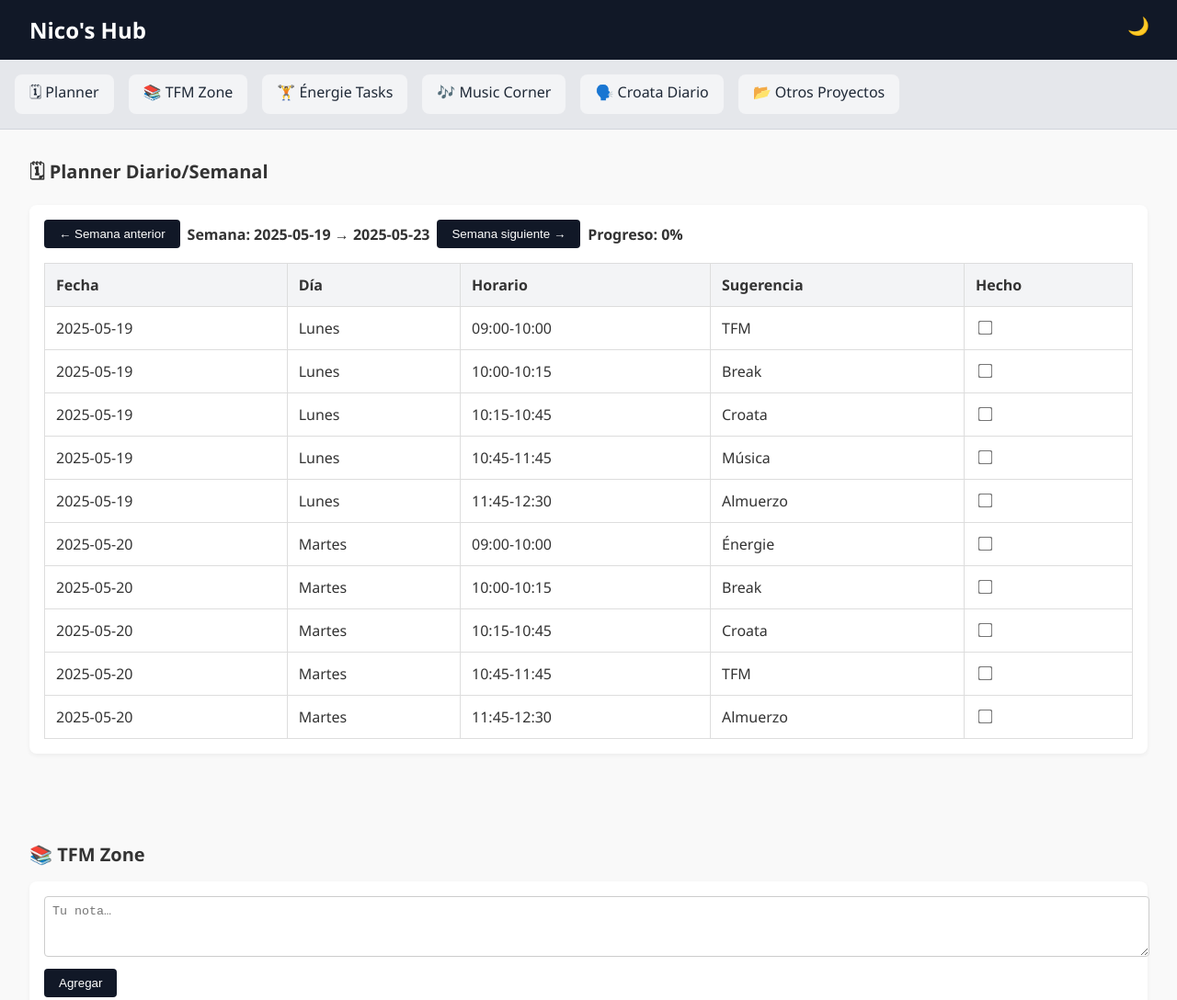
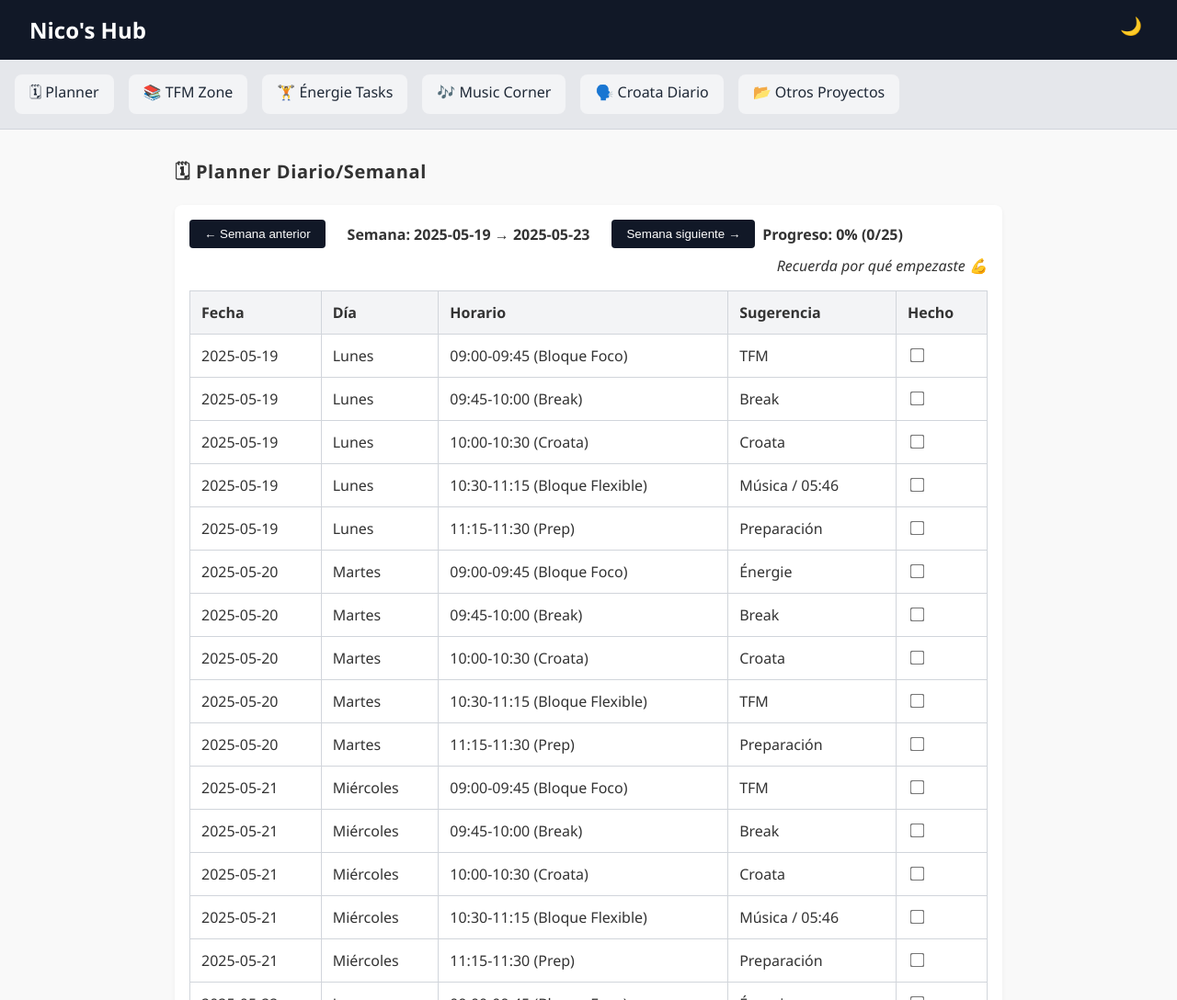
Before and after one commit to nicogarreaud/nicos-hub, a plain HTML site: page index.html in a window 1280 px wide. Shown: the top 1088 px of the page at 92% size. Drawn offline with Linux system fonts and the light colour scheme.

Commit message:
index.html
Versión nueva Mayo 2025

```diff
--- a/index.html
+++ b/index.html
@@ -3,111 +3,190 @@
 <head>
   <meta charset="UTF-8">
   <title>Nico's Hub</title>
-
-  <!-- 1) Agrega aquí el SDK de Firebase -->
-  <script src="https://www.gstatic.com/firebasejs/9.23.0/firebase-app-compat.js"></script>
-  <script src="https://www.gstatic.com/firebasejs/9.23.0/firebase-firestore-compat.js"></script>
-
+  <meta name="viewport" content="width=device-width,initial-scale=1">
   <style>
-    /* Variables de color para modo oscuro/claro (si ya lo tenías, mantenlas) */
     :root {
-      --bg: #f9f9f9; --fg: #333; --card-bg: #fff;
-      --header-bg: #111827; --header-fg: #fff;
-      --nav-bg: #e5e7eb; --nav-link-bg: #f3f4f6; --nav-link-fg: #1f2937;
-      --btn-bg: #111827; --btn-fg: #fff; --btn-hover-bg: #1f2937;
+      --bg: #f9f9f9;
+      --fg: #333;
+      --card-bg: #fff;
+      --header-bg: #111827;
+      --header-fg: #fff;
+      --nav-bg: #e5e7eb;
+      --nav-link-bg: #f3f4f6;
+      --nav-link-fg: #1f2937;
+      --btn-bg: #111827;
+      --btn-fg: #fff;
+      --btn-hover-bg: #1f2937;
+      --divider: #d1d5db;
+      --note-date: #555;
     }
     [data-theme="dark"] {
-      --bg: #1e1e2e; --fg: #e0e0e0; --card-bg: #2e2e3e;
-      --header-bg: #0f0f1f; --header-fg: #e0e0e0;
-      --nav-bg: #2e2e3e; --nav-link-bg: #3e3e4e; --nav-link-fg: #e0e0e0;
-      --btn-bg: #3e3e4e; --btn-fg: #e0e0e0; --btn-hover-bg: #5e5e7e;
+      --bg: #1e1e2e;
+      --fg: #e0e0e0;
+      --card-bg: #2e2e3e;
+      --header-bg: #0f0f1f;
+      --header-fg: #e0e0e0;
+      --nav-bg: #2e2e3e;
+      --nav-link-bg: #3e3e4e;
+      --nav-link-fg: #e0e0e0;
+      --btn-bg: #3e3e4e;
+      --btn-fg: #e0e0e0;
+      --btn-hover-bg: #5e5e7e;
+      --divider: #444;
+      --note-date: #b0b0b0;
     }
-
+    html, body { height: 100%; }
     body {
-      margin: 0; font-family: 'Segoe UI', sans-serif;
-      background: var(--bg); color: var(--fg);
+      margin: 0;
+      font-family: 'Segoe UI', sans-serif;
+      background: var(--bg);
+      color: var(--fg);
+      min-height: 100vh;
+      transition: background 0.3s, color 0.3s;
     }
     header {
-      background: var(--header-bg); color: var(--header-fg);
-      padding: 1rem 2rem; font-size: 1.5rem; font-weight: bold;
+      background: var(--header-bg);
+      color: var(--header-fg);
+      padding: 1rem 2rem;
+      font-size: 1.5rem;
+      font-weight: bold;
       position: relative;
     }
     #theme-toggle {
-      position: absolute; right: 1.5rem; top: 1rem;
-      background: none; border: none; font-size: 1.2rem; cursor: pointer;
+      position: absolute;
+      right: 2rem;
+      top: 1rem;
+      background: none;
+      border: none;
+      font-size: 1.2rem;
+      cursor: pointer;
       color: var(--header-fg);
+      transition: color .2s;
     }
     nav {
-      background: var(--nav-bg); padding: 1rem;
-      display: flex; gap: 1rem; flex-wrap: wrap;
-      border-bottom: 1px solid #d1d5db;
+      background: var(--nav-bg);
+      padding: 1rem;
+      display: flex;
+      gap: 1rem;
+      flex-wrap: wrap;
+      border-bottom: 1px solid var(--divider);
     }
     nav a {
-      background: var(--nav-link-bg); color: var(--nav-link-fg);
-      padding: 0.5rem 1rem; border-radius: 0.5rem;
-      text-decoration: none; transition: .2s;
+      color: var(--nav-link-fg);
+      text-decoration: none;
+      padding: 0.5rem 1rem;
+      background: var(--nav-link-bg);
+      border-radius: .5rem;
+      transition: .2s;
     }
-    nav a:hover { background: #d1d5db; }
-
-    section { padding: 2rem; }
-    .section-title { font-size: 1.25rem; font-weight: bold; margin-bottom: 1rem; }
+    nav a:hover { background: var(--divider); }
+    section { padding: 2rem; max-width: 900px; margin: auto; }
+    .section-title {
+      font-size: 1.25rem;
+      font-weight: bold;
+      margin-bottom: 1rem;
+      letter-spacing: 0.03em;
+    }
     .card {
-      background: var(--card-bg); padding: 1rem; border-radius: 0.5rem;
-      box-shadow: 0 2px 5px rgba(0,0,0,0.05); margin-bottom: 2rem;
+      background: var(--card-bg);
+      padding: 1rem;
+      border-radius: .5rem;
+      box-shadow: 0 2px 5px rgba(0,0,0,0.05);
+      margin-bottom: 2rem;
     }
-
     /* Planner */
     #planner-controls {
-      display: flex; flex-wrap: wrap; gap: .5rem; align-items: center;
+      display: flex;
+      flex-wrap: wrap;
+      gap: .5rem;
+      align-items: center;
       margin-bottom: 1rem;
     }
     #planner-controls button {
-      background: var(--btn-bg); color: var(--btn-fg);
-      border: none; padding: .5rem 1rem; border-radius: .25rem;
+      background: var(--btn-bg);
+      color: var(--btn-fg);
+      border: none;
+      padding: .5rem 1rem;
+      border-radius: .25rem;
       cursor: pointer;
+      transition: background .2s;
     }
-    #planner-controls button:hover { background: var(--btn-hover-bg); }
+    #planner-controls button:hover { background: var(--btn-hover-bg);}
     #week-range, #progress { font-weight: bold; }
+    #week-range { margin: 0 1rem;}
     #quote { font-style: italic; margin-left: auto; }
-
     table {
-      width: 100%; border-collapse: collapse; margin-top: 1rem;
+      width: 100%;
+      border-collapse: collapse;
+      margin-top: 1rem;
     }
     th, td {
-      border: 1px solid #ddd; padding: .75rem; text-align: left;
+      border: 1px solid var(--divider);
+      padding: .75rem;
+      text-align: left;
     }
-    th { background: #f3f4f6; }
-    input[type="checkbox"] { transform: scale(1.2); margin-right: .5rem; }
-
+    th { background: var(--nav-link-bg); }
+    input[type="checkbox"] { transform: scale(1.2); margin-right: .5rem;}
     /* Notas */
-    .note-input { width:100%; min-height:3rem; padding:.5rem; margin-bottom:.5rem;
-                  border:1px solid #ccc; border-radius:.25rem; }
+    .note-input {
+      width: 100%;
+      min-height: 3rem;
+      padding: .5rem;
+      margin-bottom: .5rem;
+      border: 1px solid #ccc;
+      border-radius: .25rem;
+      background: var(--card-bg);
+      color: var(--fg);
+      resize: vertical;
+    }
     .note-btn {
-      background: var(--btn-bg); color: var(--btn-fg); border:none;
-      padding:.5rem 1rem; border-radius:.25rem; cursor:pointer;
+      padding: .5rem 1rem;
+      background: var(--btn-bg);
+      color: var(--btn-fg);
+      border: none;
+      border-radius: .25rem;
+      cursor: pointer;
+      transition: background .2s;
+      margin-right: .5rem;
     }
-    .note-btn:hover { background: var(--btn-hover-bg); }
-    .notes-list { list-style:none; padding:0; }
+    .note-btn:hover { background: var(--btn-hover-bg);}
+    .notes-list { list-style: none; padding: 0;}
     .notes-list li {
-      background:#f3f4f6; padding:.5rem; border-radius:.25rem;
-      margin-bottom:.5rem; display:flex; align-items:center; justify-content:space-between;
+      background: var(--nav-link-bg);
+      padding: .5rem;
+      border-radius: .25rem;
+      margin-bottom: .5rem;
+      display: flex;
+      align-items: center;
+      justify-content: space-between;
     }
-    .note-date { font-size:.85rem; color:#555; margin-right:.5rem; }
+    .note-date { font-size: .85rem; color: var(--note-date); margin-right: .5rem; }
+    .note-text { flex: 1; }
     .note-actions button {
-      margin-left:.5rem; padding:.25rem .5rem; border:none; border-radius:.25rem;
-      cursor:pointer;
+      margin-left: .5rem;
+      padding: .25rem .5rem;
+      border: none;
+      border-radius: .25rem;
+      cursor: pointer;
+      font-size: .95em;
+      transition: background .2s;
     }
-    .edit-note { background:#3b82f6; color:#fff; }
-    .delete-note { background:#ef4444; color:#fff; }
+    .edit-note { background: #3b82f6; color: #fff;}
+    .edit-note:hover { background: #2563eb;}
+    .delete-note { background: #ef4444; color: #fff;}
+    .delete-note:hover { background: #b91c1c;}
+    @media (max-width: 650px) {
+      section { padding: 1rem;}
+      #planner-controls { flex-direction: column; align-items: stretch;}
+      #quote { margin-left: 0; margin-top:.5rem;}
+    }
   </style>
 </head>
 <body>
-
   <header>
     Nico's Hub
     <button id="theme-toggle" title="Cambiar tema">🌙</button>
   </header>
-
   <nav>
     <a href="#planner">🗓 Planner</a>
     <a href="#tfm">📚 TFM Zone</a>
@@ -116,7 +195,6 @@
     <a href="#croata">🗣️ Croata Diario</a>
     <a href="#otros">📂 Otros Proyectos</a>
   </nav>
-
   <!-- PLANNER -->
   <section id="planner">
     <div class="section-title">🗓 Planner Diario/Semanal</div>
@@ -138,152 +216,227 @@
       </table>
     </div>
   </section>
-
   <!-- SECCIONES DE NOTAS -->
-  <section id="tfm"    class="card-section"><div class="section-title">📚 TFM Zone</div>
+  <section id="tfm"><div class="section-title">📚 TFM Zone</div>
     <div class="card">
-      <textarea id="input-tfm" class="note-input" placeholder="Tu nota…"></textarea>
-      <button id="add-tfm" class="note-btn">Agregar</button>
+      <textarea id="input-tfm" class="note-input" placeholder="Escribe una nota sobre tu TFM..."></textarea>
+      <button id="add-tfm" class="note-btn">Agregar nota</button>
       <ul id="notes-tfm" class="notes-list"></ul>
     </div>
   </section>
-
-  <section id="energie" class="card-section"><div class="section-title">🏋️ Énergie Tasks</div>
+  <section id="energie"><div class="section-title">🏋️ Énergie Tasks</div>
     <div class="card">
-      <textarea id="input-energie" class="note-input" placeholder="Tu nota…"></textarea>
-      <button id="add-energie" class="note-btn">Agregar</button>
+      <textarea id="input-energie" class="note-input" placeholder="Tareas o ideas para Énergie..."></textarea>
+      <button id="add-energie" class="note-btn">Agregar nota</button>
       <ul id="notes-energie" class="notes-list"></ul>
     </div>
   </section>
-
-  <section id="music"   class="card-section"><div class="section-title">🎶 Music Corner</div>
+  <section id="music"><div class="section-title">🎶 Music Corner</div>
     <div class="card">
-      <textarea id="input-music" class="note-input" placeholder="Tu nota…"></textarea>
-      <button id="add-music" class="note-btn">Agregar</button>
+      <textarea id="input-music" class="note-input" placeholder="Ideas, progresos o links musicales..."></textarea>
+      <button id="add-music" class="note-btn">Agregar nota</button>
       <ul id="notes-music" class="notes-list"></ul>
     </div>
   </section>
-
-  <section id="croata"  class="card-section"><div class="section-title">🗣️ Croata Diario</div>
+  <section id="croata"><div class="section-title">🗣️ Croata Diario</div>
     <div class="card">
-      <textarea id="input-croata" class="note-input" placeholder="Tu nota…"></textarea>
-      <button id="add-croata" class="note-btn">Agregar</button>
+      <textarea id="input-croata" class="note-input" placeholder="Recursos o notas de estudio de croata..."></textarea>
+      <button id="add-croata" class="note-btn">Agregar nota</button>
       <ul id="notes-croata" class="notes-list"></ul>
     </div>
   </section>
-
-  <section id="otros"   class="card-section"><div class="section-title">📂 Otros Proyectos</div>
+  <section id="otros"><div class="section-title">📂 Otros Proyectos</div>
     <div class="card">
-      <textarea id="input-otros" class="note-input" placeholder="Tu nota…"></textarea>
-      <button id="add-otros" class="note-btn">Agregar</button>
+      <textarea id="input-otros" class="note-input" placeholder="Otras ideas o proyectos..."></textarea>
+      <button id="add-otros" class="note-btn">Agregar nota</button>
       <ul id="notes-otros" class="notes-list"></ul>
     </div>
   </section>
+  <script>
+    // ——— PLANNER SEMANAL ———
+    const days = ['Lunes','Martes','Miércoles','Jueves','Viernes'];
 
-  <script>
-    // ——— PLANNER ———
-    const days = ['Lunes','Martes','Miércoles','Jueves','Viernes'];
+    // Planner antes y después del 1 de mayo
     const scheduleBefore = {
-      blocks: ['09:00-10:00','10:00-10:15','10:15-10:45','10:45-11:45','11:45-12:30'],
+      blocks: [
+        '09:00-10:00 (Bloque Foco)',
+        '10:00-10:15 (Break)',
+        '10:15-10:45 (Croata)',
+        '10:45-11:45 (Bloque Flexible)',
+        '11:45-12:30 (Almuerzo/Prep)'
+      ],
       suggestions: {
-        Lunes: ['TFM','Break','Croata','Música','Almuerzo'],
-        Martes:['Énergie','Break','Croata','TFM','Almuerzo'],
-        Mié:   ['TFM','Break','Croata','Música','Almuerzo'],
-        Jue:   ['Énergie','Break','Croata','TFM','Almuerzo'],
-        Vie:   ['TFM/Énergie','Break','Croata','Libre','Almuerzo']
+        'Lunes':      ['TFM','Break','Croata','Música / 05:46','Almuerzo'],
+        'Martes':     ['Énergie (B2B)','Break','Croata','TFM','Almuerzo'],
+        'Miércoles':  ['TFM','Break','Croata','Música / 05:46','Almuerzo'],
+        'Jueves':     ['Énergie','Break','Croata','TFM','Almuerzo'],
+        'Viernes':    ['TFM o Énergie','Break','Croata','Libre / Creativo','Almuerzo']
       }
     };
-    // (similar scheduleAfter…)
+    const scheduleAfter = {
+      blocks: [
+        '09:00-09:45 (Bloque Foco)',
+        '09:45-10:00 (Break)',
+        '10:00-10:30 (Croata)',
+        '10:30-11:15 (Bloque Flexible)',
+        '11:15-11:30 (Prep)'
+      ],
+      suggestions: {
+        'Lunes':      ['TFM','Break','Croata','Música / 05:46','Preparación'],
+        'Martes':     ['Énergie','Break','Croata','TFM','Preparación'],
+        'Miércoles':  ['TFM','Break','Croata','Música / 05:46','Preparación'],
+        'Jueves':     ['Énergie','Break','Croata','TFM','Preparación'],
+        'Viernes':    ['TFM o Énergie','Break','Croata','Libre / Creativo','Preparación']
+      }
+    };
 
-    let weekOff=0, tbody=document.querySelector('#planner-table tbody'),
-        rEl=document.getElementById('week-range'),
-        pEl=document.getElementById('progress'),
-        qEl=document.getElementById('quote'),
-        quotes=['Recuerda por qué empezaste','Un paso…'];
+    let weekOffset = 0;
+    const tbody = document.querySelector('#planner-table tbody');
+    const rangeEl = document.getElementById('week-range');
+    const progressEl = document.getElementById('progress');
+    const quoteEl = document.getElementById('quote');
+    const quotes = [
+      "Recuerda por qué empezaste 💪",
+      "Un paso a la vez, un día a la vez.",
+      "La constancia vence lo que la gana. 🔥",
+      "Cada tarea completada te acerca a tu meta.",
+      "Tu futuro yo te lo agradecerá."
+    ];
 
-    document.getElementById('prev-week').onclick=() =>{ weekOff--;rP(); };
-    document.getElementById('next-week').onclick=() =>{ weekOff++;rP(); };
+    document.getElementById('prev-week').onclick = () => { weekOffset--; renderPlanner(); };
+    document.getElementById('next-week').onclick = () => { weekOffset++; renderPlanner(); };
 
-    function gWD(o){
-      let n=new Date(),d=n.getDay(),diff=(d?1-d:-6)+o*7,
-          m=new Date(n); m.setDate(n.getDate()+diff);
-      return Array.from({length:5},(_,i)=>{let D=new Date(m);D.setDate(m.getDate()+i);return D.toISOString().split('T')[0];});
+    function getWeekDates(offset) {
+      const now = new Date();
+      const dow = now.getDay(); // 0 domingo
+      const diff = (dow === 0 ? -6 : 1 - dow) + offset * 7;
+      const mon = new Date(now);
+      mon.setDate(now.getDate() + diff);
+      return Array.from({length:5}, (_,i) => {
+        const d = new Date(mon);
+        d.setDate(mon.getDate() + i);
+        return d.toISOString().split('T')[0];
+      });
     }
-    function rP(){
-      tbody.innerHTML='';
-      let dates=gWD(weekOff),total=0,done=0;
-      rEl.textContent=`Semana: ${dates[0]} → ${dates[4]}`;
-      dates.forEach((ds,i)=>{
-        let name=days[i];
-        scheduleBefore.blocks.forEach((b,bi)=>{
+
+    function renderPlanner() {
+      tbody.innerHTML = '';
+      const dates = getWeekDates(weekOffset);
+      rangeEl.textContent = `Semana: ${dates[0]} → ${dates[4]}`;
+
+      let total = 0, done = 0;
+      dates.forEach((dateStr, idx) => {
+        const dayName = days[idx];
+        const isAfter = dateStr >= '2025-05-01';
+        const { blocks, suggestions } = isAfter ? scheduleAfter : scheduleBefore;
+        blocks.forEach((block, bIdx) => {
+          const id = `${dateStr}-${bIdx}`;
+          const tr = document.createElement('tr');
+          tr.innerHTML = `
+            <td>${dateStr}</td>
+            <td>${dayName}</td>
+            <td>${block}</td>
+            <td>${suggestions[dayName][bIdx]}</td>
+            <td><input type="checkbox" id="${id}"></td>
+          `;
+          tbody.appendChild(tr);
           total++;
-          let id=`${ds}-${bi}`,tr=document.createElement('tr');
-          tr.innerHTML=`<td>${ds}</td><td>${name}</td><td>${b}</td><td>${scheduleBefore.suggestions[name][bi]}</td><td><input type="checkbox" id="${id}"></td>`;
-          tbody.appendChild(tr);
         });
       });
-      tbody.querySelectorAll('input[type=checkbox]').forEach(cb=>{
-        if(localStorage.getItem(cb.id)==='true'){cb.checked=true;done++;}
-        cb.onchange=()=>{localStorage.setItem(cb.id,cb.checked);rP();};
+
+      // restaurar estado y listeners
+      const cbs = tbody.querySelectorAll('input[type="checkbox"]');
+      cbs.forEach(cb => {
+        if (localStorage.getItem(cb.id) === 'true') {
+          cb.checked = true;
+          done++;
+        }
+        cb.onchange = () => {
+          localStorage.setItem(cb.id, cb.checked);
+          renderPlanner(); // recalc progreso
+        };
       });
-      let pct=total?Math.round(done/total*100):0;
-      pEl.textContent=`Progreso: ${pct}% (${done}/${total})`;
-      qEl.textContent=quotes[Math.floor(Math.random()*quotes.length)];
+
+      const pct = total ? Math.round(done/total*100) : 0;
+      progressEl.textContent = `Progreso: ${pct}% (${done}/${total})`;
+      quoteEl.textContent = quotes[Math.floor(Math.random()*quotes.length)];
     }
-    rP();
+    renderPlanner();
 
-    // ——— FIREBASE ———
-    const firebaseConfig = {
-      apiKey: "AIzaSyB-BcypQo7cWL6jEWm_KVvMyNTN3Tgr204",
-      authDomain: "nico-s-hub.firebaseapp.com",
-      projectId: "nico-s-hub",
-      storageBucket: "nico-s-hub.firebasestorage.app",
-      messagingSenderId: "379085438498",
-      appId: "1:379085438498:web:05fca04d37cbcc9cb7947b",
-      measurementId: "G-7D6ZF24CJM"
-    };
-    firebase.initializeApp(firebaseConfig);
-    const db = firebase.firestore();
-
-    // ——— NOTAS EN FIRESTORE ———
-    [
-      {sec:'tfm',col:'notes-tfm'},
-      {sec:'energie',col:'notes-energie'},
-      {sec:'music',col:'notes-music'},
-      {sec:'croata',col:'notes-croata'},
-      {sec:'otros',col:'notes-otros'}
-    ].forEach(({sec,col})=>{
-      const inp=document.getElementById(`input-${sec}`),
-            btn=document.getElementById(`add-${sec}`),
-            list=document.getElementById(`notes-${sec}`);
-      function load(){
-        list.innerHTML='';
-        db.collection(col).orderBy('timestamp','desc').get().then(snap=>{
-          snap.forEach(doc=>{
-            const d=doc.data(),
-                  when=new Date(d.timestamp).toLocaleString(),
-                  li=document.createElement('li');
-            li.innerHTML=`<span class="note-date">[${when}]</span> ${d.text}`;
-            list.appendChild(li);
-          });
+    // ——— NOTAS LOCALSTORAGE (Agregar, Editar, Eliminar) ———
+    const sections = ['tfm','energie','music','croata','otros'];
+    sections.forEach(sec => {
+      const key = `notes-${sec}`;
+      const inputEl = document.getElementById(`input-${sec}`);
+      const btnEl   = document.getElementById(`add-${sec}`);
+      const listEl  = document.getElementById(`notes-${sec}`);
+      let notes = JSON.parse(localStorage.getItem(key) || '[]');
+      function renderNotes() {
+        listEl.innerHTML = '';
+        notes.forEach(n => {
+          const li = document.createElement('li');
+          li.dataset.id = n.id;
+          li.innerHTML = `
+            <span class="note-date">[${n.date}]</span>
+            <span class="note-text">${n.text}</span>
+            <span class="note-actions">
+              <button class="edit-note">Editar</button>
+              <button class="delete-note">Eliminar</button>
+            </span>
+          `;
+          listEl.appendChild(li);
+        });
+        attachNoteEvents();
+      }
+      function attachNoteEvents() {
+        listEl.querySelectorAll('.delete-note').forEach(btn => {
+          btn.onclick = () => {
+            const id = btn.closest('li').dataset.id;
+            notes = notes.filter(n => n.id.toString() !== id);
+            localStorage.setItem(key, JSON.stringify(notes));
+            renderNotes();
+          };
+        });
+        listEl.querySelectorAll('.edit-note').forEach(btn => {
+          btn.onclick = () => {
+            const li = btn.closest('li');
+            const id = li.dataset.id;
+            const note = notes.find(n => n.id.toString() === id);
+            const newText = prompt('Editar nota:', note.text);
+            if (newText !== null && newText.trim() !== "") {
+              note.text = newText.trim();
+              localStorage.setItem(key, JSON.stringify(notes));
+              renderNotes();
+            }
+          };
         });
       }
-      btn.onclick=()=>{let t=inp.value.trim(); if(!t)return;
-        db.collection(col).add({text:t,timestamp:Date.now()}).then(()=>{inp.value='';load();});
-      };
-      load();
+      btnEl.addEventListener('click', () => {
+        const text = inputEl.value.trim();
+        if (!text) return;
+        const now = new Date().toLocaleString();
+        const id  = Date.now();  // clave única
+        notes.unshift({ id, date: now, text });
+        localStorage.setItem(key, JSON.stringify(notes));
+        inputEl.value = '';
+        renderNotes();
+      });
+      renderNotes();
     });
 
-    // ——— MODO OSCURO/CLARO ———
-    const tog=document.getElementById('theme-toggle'),
-          saved=localStorage.getItem('theme')||'light';
-    function apply(th){
-      document.documentElement.setAttribute('data-theme',th);
-      tog.textContent = th==='light'?'🌙':'☀️';
-      localStorage.setItem('theme',th);
+    // ——— MODO CLARO/OSCURO ———
+    const toggleBtn = document.getElementById('theme-toggle');
+    const currentTheme = localStorage.getItem('theme') || 'light';
+    function applyTheme(theme) {
+      document.documentElement.setAttribute('data-theme', theme);
+      toggleBtn.textContent = theme === 'light' ? '🌙' : '☀️';
+      localStorage.setItem('theme', theme);
     }
-    tog.onclick=()=> apply(document.documentElement.getAttribute('data-theme')==='light'?'dark':'light');
-    apply(saved);
+    toggleBtn.addEventListener('click', () => {
+      const newTheme = document.documentElement.getAttribute('data-theme') === 'light' ? 'dark' : 'light';
+      applyTheme(newTheme);
+    });
+    applyTheme(currentTheme);
   </script>
 </body>
 </html>
```
